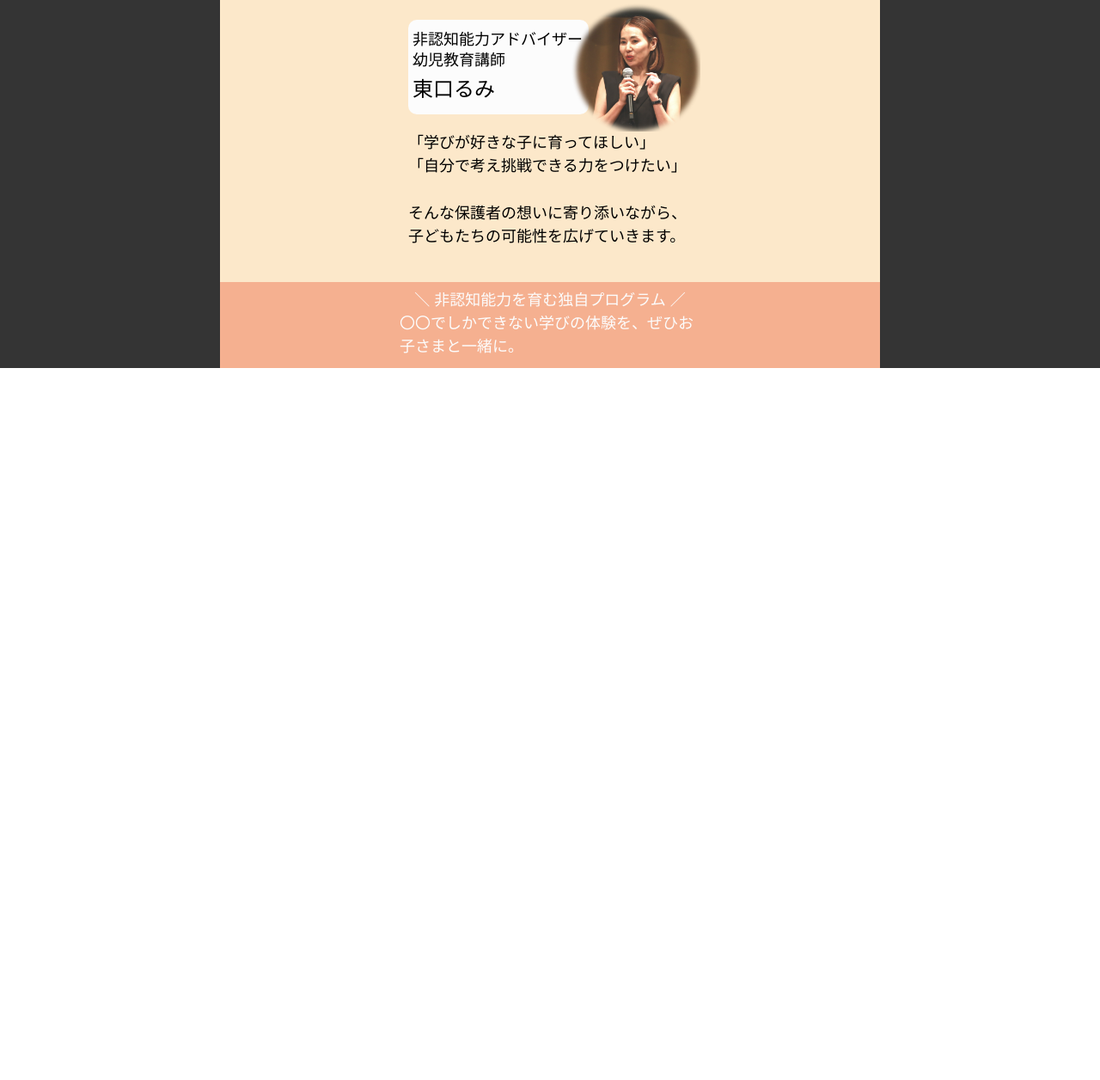
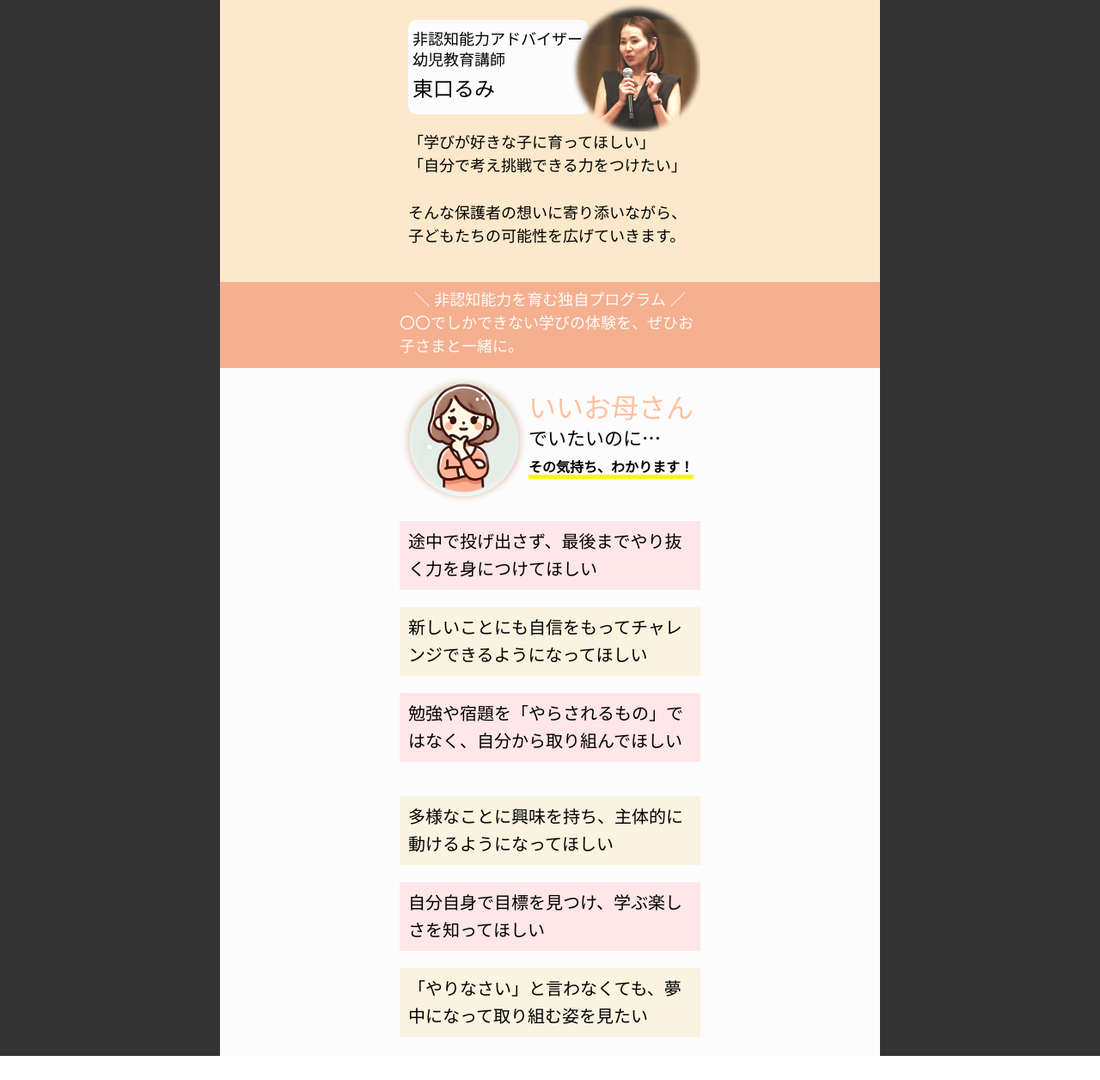
Before and after one commit to hanatanidesignworks/rumi_higashiguchi, a plain HTML site: page index.html in a window 1280 px wide. Shown: the part 779-2035 px from the top of the page at 86% size. Before the commit the page ends 1207 px from the top, so only its background shows below. Drawn offline with Linux system fonts and the light colour scheme; a web font is replaced by a local one.

Commit message:
困っていること

```diff
--- a/css/style.css
+++ b/css/style.css
@@ -327,3 +327,133 @@
         width: 300px;
     }
 }
+
+/*EMPATHY*/
+.empathy{
+    width: 100%;
+    height: 800px;
+    max-width: 768px;
+    background-color: #Fcfcfc;
+    display: grid;
+    place-items: center;
+}
+
+.empathy_container{
+    width: 350px;
+    height: 800px;
+}
+
+    .empathy_heading_container{
+        width: 100%;
+        height: 158px;
+        display: flex;
+
+    }
+
+        .empathy_heading_container img{
+            width: 150px;
+            height: 150px;
+            margin-top: 8px;
+        }
+
+        .empathy_heading_text_container{
+            width: 216px;
+            height: 105px;
+            margin-top: 30px;
+        }
+
+            .empathy_heading_text_container h3{
+                font-family: "Kosugi Maru", sans-serif;
+                font-weight: 400;
+                font-style: normal;
+                font-size: 22px;
+                line-height: 2rem;
+            }
+
+                .empathy_heading_text_large{
+                    font-size: 32px;
+                    color: #FFC1A1;
+                }
+
+            .empathy_heading_text_container p{
+                font-family: "Noto Sans JP", sans-serif;
+                font-optical-sizing: auto;
+                font-weight: 700;
+                font-style: normal;
+                font-size: 16px;
+                margin-top: 10px;
+                text-decoration: underline;
+                text-decoration-color: #FFF41C;
+                text-decoration-thickness: 5px;
+            }
+
+    .empathy_contents_container{
+        width: 350px;
+        height: 650px;
+    }
+
+        .empathy_contents_inner_container{
+            width: 100%;
+            height: 300px;
+        }
+
+            .empathy_contents_inner_text_container{
+                width: 100%;
+                height: 80px;
+                background-color: #FFE6E9;
+                margin-top: 20px;
+                display: grid;
+                place-items: center;
+            }
+
+            .empathy_contents_inner_text_even{
+                background-color: #FAF3E0;
+            }
+
+                .empathy_contents_inner_text_container p{
+                    font-family: "Noto Sans JP", sans-serif;
+                    font-optical-sizing: auto;
+                    font-weight: 400;
+                    font-style: normal;
+                    font-size: 20px;
+                    width: 330px;
+                    height: 64px;
+                    line-height: 2rem;
+                }
+
+/*MOBILE SMALL*/
+@media(max-width: 350px){
+    .empathy_contents_inner_text_container p{
+        font-size: 18px;
+        width: 300px;
+    }
+
+    .empathy_contents_container{
+        width: 300px;
+    }
+
+    .empathy_heading_text_container p{
+        font-size: 14px;
+    }
+
+    .empathy_heading_text_large{
+        font-size: 28px;
+    }
+
+    .empathy_heading_text_container h3{
+        font-size: 20px;
+    }
+
+    .empathy_heading_text_container{
+        width: 196px;
+    }
+
+    .empathy_heading_container img{
+        width: 120px;
+        height: 120px;
+    }
+
+    .empathy_container{
+        width: 300px;
+    }
+}
--- a/index.html
+++ b/index.html
@@ -85,6 +85,43 @@
 					</div>
 				</div>
 			</section>
+
+			<!--EMPATHY-->
+			<section class="empathy">
+				<div class="empathy_container">
+					<div class="empathy_heading_container">
+						<img src="img/trouble_mam__250313_w400_h400.png" alt="困ったお母さん" width="400" height="400">
+						<div class="empathy_heading_text_container">
+							<h3><span class="empathy_heading_text_large">いいお母さん</span><br>でいたいのに…</h3>
+							<p>その気持ち、わかります！</p>
+						</div>
+					</div>
+					<div class="empathy_contents_container">
+						<div class="empathy_contents_inner_container empaty_contents_inner_upper">
+							<div class="empathy_contents_inner_text_container">
+								<p>途中で投げ出さず、最後までやり抜く力を身につけてほしい</p>
+							</div>
+							<div class="empathy_contents_inner_text_container empathy_contents_inner_text_even">
+								<p>新しいことにも自信をもってチャレンジできるようになってほしい</p>
+							</div>
+							<div class="empathy_contents_inner_text_container">
+								<p>勉強や宿題を「やらされるもの」ではなく、自分から取り組んでほしい</p>
+							</div>
+						</div>
+						<div class="empathy_contents_inner_container empaty_contents_inner_under">
+							<div class="empathy_contents_inner_text_container empathy_contents_inner_text_even">
+								<p>多様なことに興味を持ち、主体的に動けるようになってほしい</p>
+							</div>
+							<div class="empathy_contents_inner_text_container">
+								<p>自分自身で目標を見つけ、学ぶ楽しさを知ってほしい</p>
+							</div>
+							<div class="empathy_contents_inner_text_container empathy_contents_inner_text_even">
+								<p>「やりなさい」と言わなくても、夢中になって取り組む姿を見たい</p>
+							</div>
+						</div>
+					</div>
+				</div>
+			</section>
 		</main>
 
 	</body>
```
Also changed, not shown: img/trouble_mam__250313_w400_h400.png (added).
